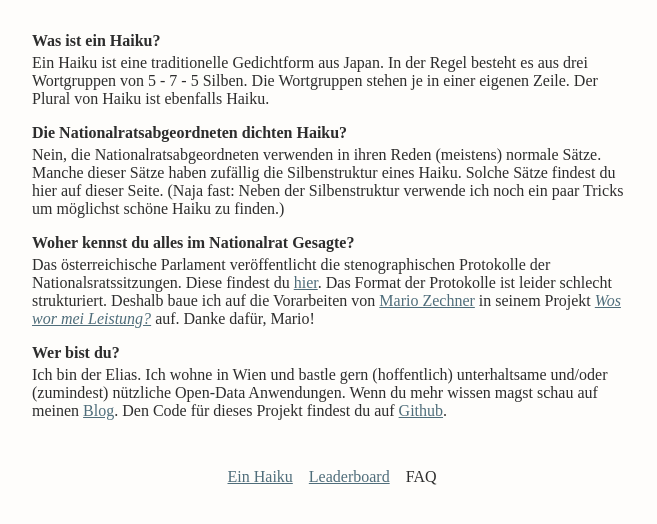
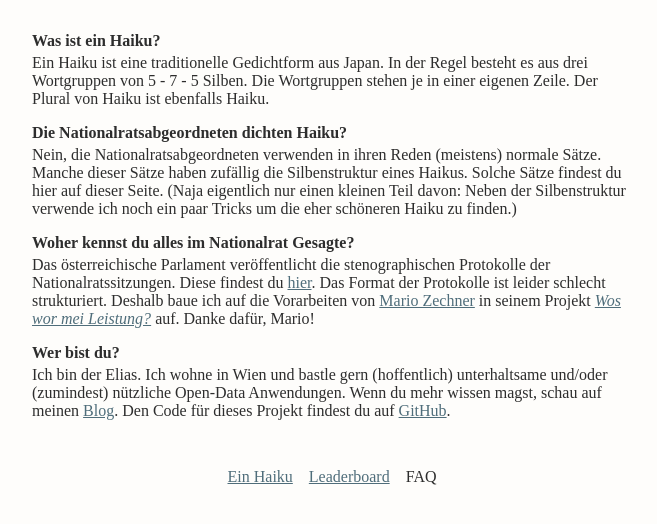
Before and after one commit to elias-gander/haiku-aus-dem-nationalrat, a plain HTML site: page web/faq.html in a window 1280 px wide. Shown: the whole page, without its empty margins (308-965 px from the left). Drawn offline with Linux system fonts and the light colour scheme.

Commit message:
wording in faq

```diff
--- a/web/faq.html
+++ b/web/faq.html
@@ -33,9 +33,10 @@
           <dd>
             Nein, die Nationalratsabgeordneten verwenden in ihren Reden
             (meistens) normale Sätze. Manche dieser Sätze haben zufällig die
-            Silbenstruktur eines Haiku. Solche Sätze findest du hier auf dieser
-            Seite. (Naja fast: Neben der Silbenstruktur verwende ich noch ein
-            paar Tricks um möglichst schöne Haiku zu finden.)
+            Silbenstruktur eines Haikus. Solche Sätze findest du hier auf dieser
+            Seite. (Naja eigentlich nur einen kleinen Teil davon: Neben der
+            Silbenstruktur verwende ich noch ein paar Tricks um die eher
+            schöneren Haiku zu finden.)
           </dd>
 
           <dt>
@@ -43,7 +44,7 @@
           </dt>
           <dd>
             Das österreichische Parlament veröffentlicht die stenographischen
-            Protokolle der Nationalsratssitzungen. Diese findest du
+            Protokolle der Nationalratssitzungen. Diese findest du
             <a
               href="https://www.parlament.gv.at/recherchieren/open-data/daten-und-lizenz/stenographische-protkolle/index.html"
               >hier</a
@@ -65,11 +66,11 @@
           <dd>
             Ich bin der Elias. Ich wohne in Wien und bastle gern (hoffentlich)
             unterhaltsame und/oder (zumindest) nützliche Open-Data Anwendungen.
-            Wenn du mehr wissen magst schau auf meinen
+            Wenn du mehr wissen magst, schau auf meinen
             <a href="https://elias-gander.github.io">Blog</a>. Den Code für
             dieses Projekt findest du auf
             <a href="https://github.com/elias-gander/haiku-aus-dem-nationalrat"
-              >Github</a
+              >GitHub</a
             >.
           </dd>
         </dl>
```
